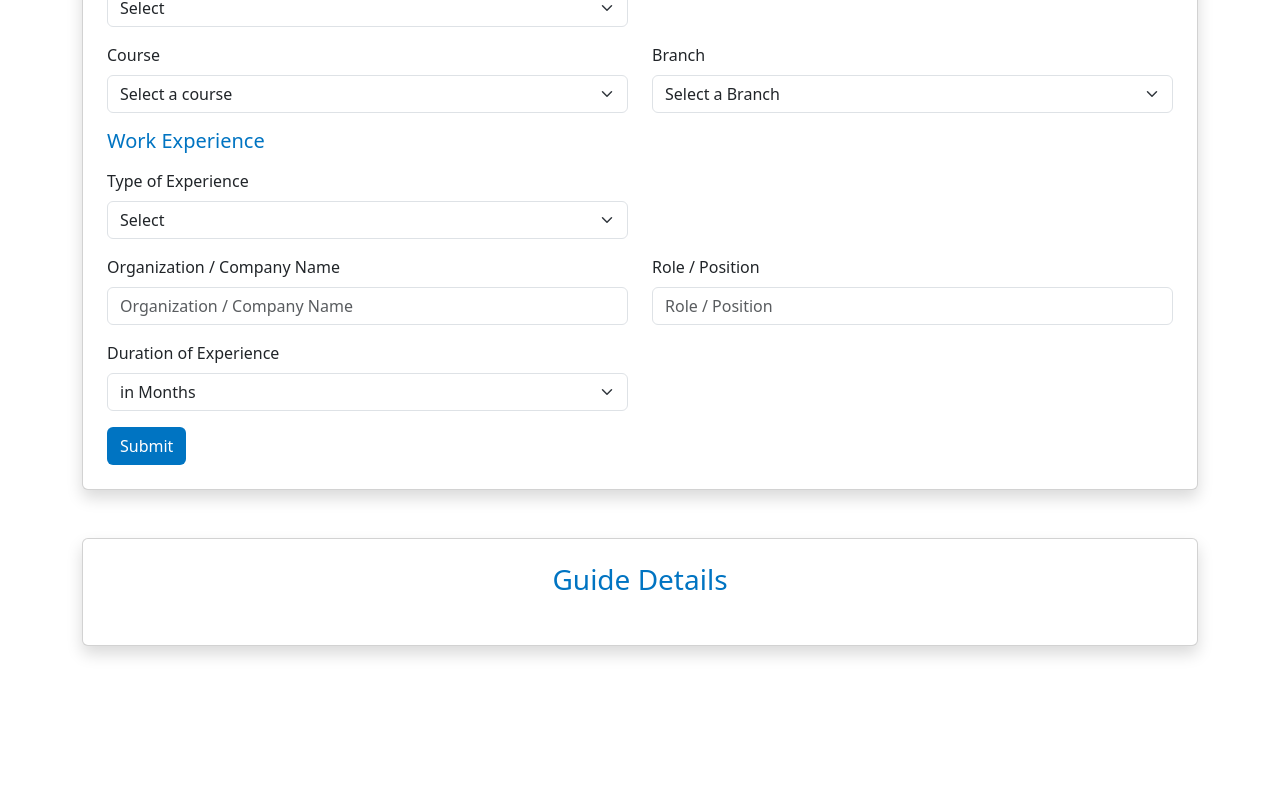
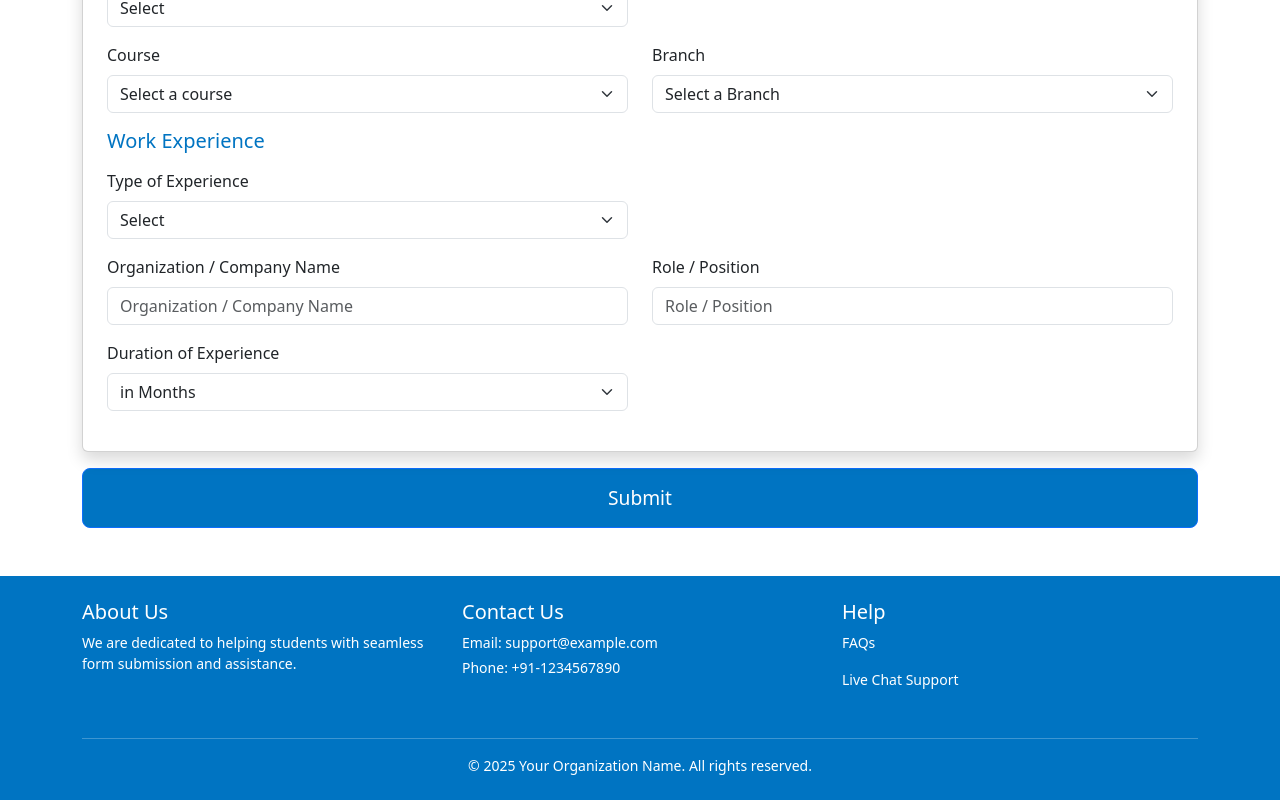
Before and after one commit to Shivamsingh7478/registration-form, a React (Vite) app in the folder frontend/: page / in a window 1280 px wide. Shown: the part 872-1672 px from the top of the page. Before the commit the page ends 1566 px from the top, so only its background shows below. Built offline with nearby package versions, Linux system fonts and the light colour scheme.

Commit message:
update submit Button

```diff
--- a/frontend/src/App.jsx
+++ b/frontend/src/App.jsx
@@ -4,6 +4,7 @@ import './App.css'
 import { Navbar } from './components/navbar'
 import { RegistrationForm } from './components/studentForm'
 import { GuideRegistration } from './components/GuideForm'
+import Footer from './components/footer'
 
 function App() {
   const [count, setCount] = useState(0)
@@ -12,7 +13,7 @@ function App() {
     <div>
       <Navbar />
       <RegistrationForm />
-      <GuideRegistration />
+      <Footer />
     </div>
   )
 }
--- a/frontend/src/components/GuideForm.jsx
+++ b/frontend/src/components/GuideForm.jsx
@@ -5,6 +5,22 @@ export const GuideRegistration = () => {
         <h3 className="text-center mb-4" style={{ color: '#0074c2' }}>Guide Details</h3>
         </div>
 
+
+        <button
+        type="submit"
+        className="btn btn-primary btn-lg w-100 mt-3"
+        style={{
+          backgroundColor: '#0074c2',
+          color: '#fffefe',
+          padding: '15px',
+          fontSize: '1.2rem',
+          height: '60px',
+          borderRadius: '8px'
+        }}
+      >
+        Submit
+      </button>
+
      </div>
     );
 }
--- /dev/null
+++ b/frontend/src/components/footer.jsx
@@ -0,0 +1,35 @@
+const Footer = () => {
+    return (
+      <footer className="text-white py-4 mt-5" style={{ backgroundColor: '#0074c2' }}>
+        <div className="container">
+          <div className="row text-center text-md-start">
+            <div className="col-md-4 mb-3">
+              <h5>About Us</h5>
+              <p className="small">
+                We are dedicated to helping students with seamless form submission and assistance.
+              </p>
+            </div>
+
+            <div className="col-md-4 mb-3">
+              <h5>Contact Us</h5>
+              <p className="small mb-1">Email: support@example.com</p>
+              <p className="small">Phone: +91-1234567890</p>
+            </div>
+
+            <div className="col-md-4 mb-3">
+              <h5>Help</h5>
+              <p className="small">FAQs</p>
+              <p className="small">Live Chat Support</p>
+            </div>
+          </div>
+
+          <hr className="border-light" />
+          <p className="text-center small mb-0">
+            &copy; {new Date().getFullYear()} Your Organization Name. All rights reserved.
+          </p>
+        </div>
+      </footer>
+    );
+  };
+
+  export default Footer;
--- a/frontend/src/components/studentForm.jsx
+++ b/frontend/src/components/studentForm.jsx
@@ -66,7 +66,6 @@ export const RegistrationForm = () => {
     e.preventDefault();
     if (validate()) {
       alert("Form submitted successfully!");
-      // Submit logic here
     }
   };
 
@@ -336,11 +335,27 @@ export const RegistrationForm = () => {
               </div>
 
 
-            <button type="submit" className="btn" style={{ backgroundColor: '#0074c2', color: '#fffefe' }}>
+            {/* <button type="submit" className="btn" style={{ backgroundColor: '#0074c2', color: '#fffefe' }}>
               Submit
-            </button>
+            </button> */}
           </form>
         </div>
+
+
+        <button
+        type="submit"
+        className="btn btn-primary btn-lg w-100 mt-3"
+        style={{
+          backgroundColor: '#0074c2',
+          color: '#fffefe',
+          padding: '15px',
+          fontSize: '1.2rem',
+          height: '60px',
+          borderRadius: '8px'
+        }}
+      >
+        Submit
+      </button>
       </div>
 
 
```
